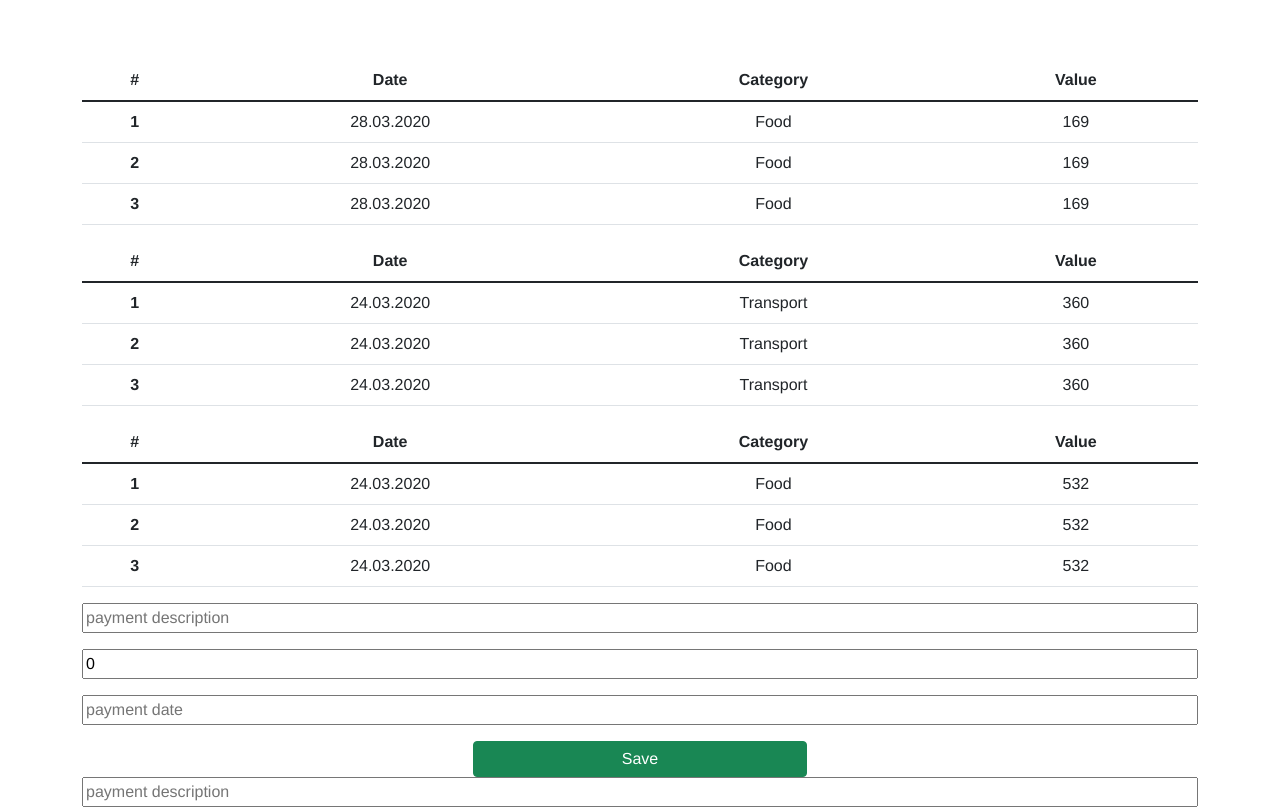
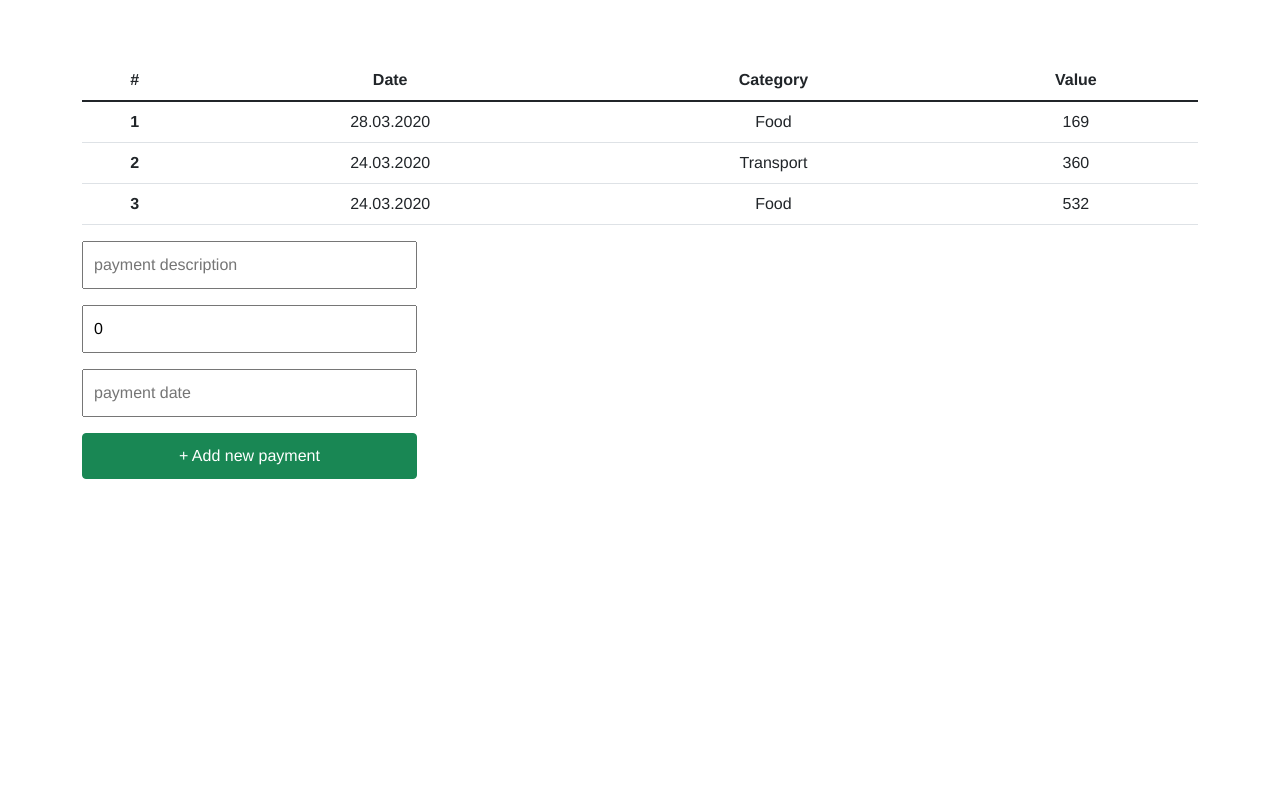
Before and after one commit to elis1386/GB_vue, a Vue app in the folder Vue/: page /taskList in a window 1280 px wide. Shown: the top 809 px of the page. Built offline with nearby package versions, Linux system fonts and the light colour scheme.

Commit message:
fixed problme with repeating code

```diff
--- a/Vue/src/components/PaymentForm.vue
+++ b/Vue/src/components/PaymentForm.vue
@@ -4,7 +4,7 @@
         <input class="input-group mb-3" type="text" v-model="description" placeholder="payment description">
         <input class="input-group mb-3" type="text" v-model.number="amount" placeholder="payment amount">
         <input class="input-group mb-3" type="text" v-model="date" placeholder="payment date">
-        <button type="button" class="btn btn-success " @click="onSaveClick">Save</button>
+        <button type="button" class="btn btn-success mb-3" @click="onSaveClick"> + Add new payment</button>
         </div>
     </div>
 </template>
@@ -42,8 +42,16 @@ export default {
 </script>
 
 <style scoped>
+.container {
+    display: flex;
+    flex-direction: column;
+}
 .btn{
-    padding: 5px 30px;
+    padding: 10px;
     width: 30%;
 }
+.input-group {
+    width: 30%;
+    padding: 10px;
+}
 </style>
--- a/Vue/src/components/PaymentList.vue
+++ b/Vue/src/components/PaymentList.vue
@@ -1,7 +1,7 @@
 <template>
 <div>
-<div v-for="item in list " :key="item.data">
-   <div class="container">
+<div class="container">
+
     <table class="table">
          <thead>
              <tr>
@@ -12,30 +12,17 @@
              </tr>
         </thead>
             <tbody>
-                 <tr>
-                  <th scope="row">1</th>
-                  <td>{{item.data}}</td>
-                  <td>{{item.category}}</td>
-                  <td>{{item.value}}</td>
-                </tr>
-                <tr>
-                  <th scope="row">2</th>
-                  <td>{{item.data}}</td>
-                  <td>{{item.category}}</td>
-                  <td>{{item.value}}</td>
-                </tr>
-                <tr>
-                  <th scope="row">3</th>
+                 <tr v-for="item in list " :key="item.id">
+                  <th scope="row">{{item.id}}</th>
                   <td>{{item.data}}</td>
                   <td>{{item.category}}</td>
                   <td>{{item.value}}</td>
                 </tr>
   </tbody>
 </table>
-
     </div>
   </div>
-</div>
+
 </template>
 
 
--- a/Vue/src/components/TaskList.vue
+++ b/Vue/src/components/TaskList.vue
@@ -2,7 +2,7 @@
     <div>
 
   <PaymentList :list="responseData" />
-  <PaymentForm />
+  <!-- <PaymentForm /> -->
 
 
 
@@ -26,16 +26,19 @@ export default {
         return {
             responseData: [
             {
+                id: 1,
                 data:'28.03.2020',
                 category: 'Food',
                 value: 169,
             },
             {
+                id: 2,
                 data:'24.03.2020',
                 category: 'Transport',
                 value: 360,
             },
             {
+                id: 3,
                 data:'24.03.2020',
                 category: 'Food',
                 value: 532,
```
